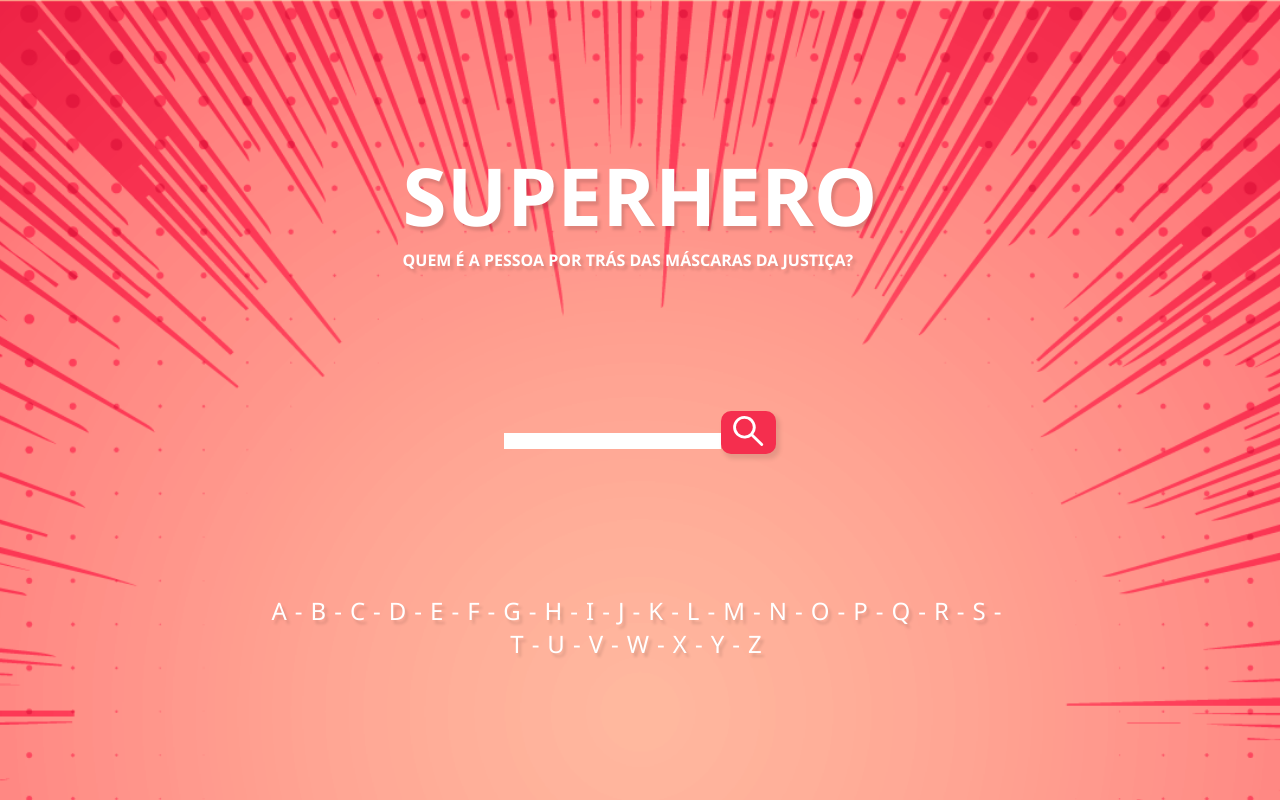
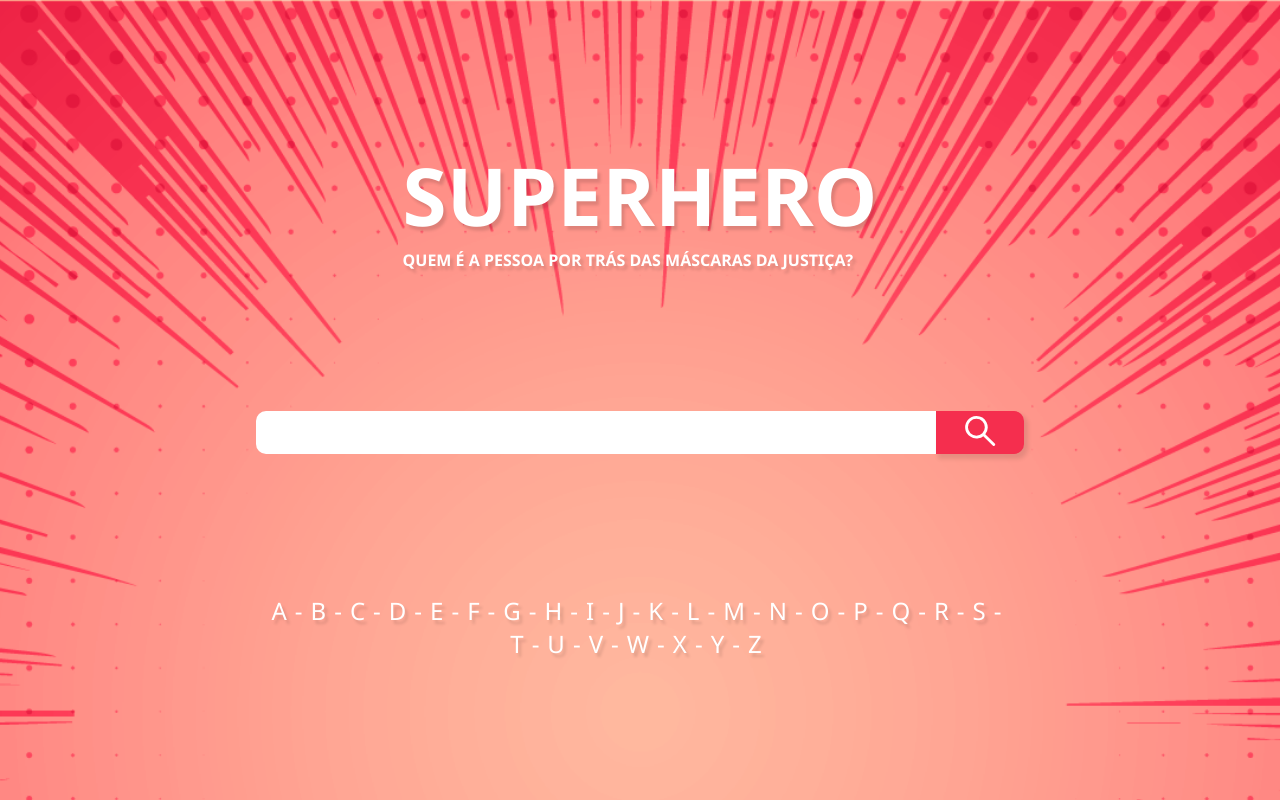
Before and after one commit to lucasfieri/superhero, a React (Create React App) app: page / in a window 1280 px wide. Built offline with nearby package versions, Linux system fonts and the light colour scheme.

Commit message:
style: add BEM

```diff
--- a/src/components/molecules/SearchBox/style.scss
+++ b/src/components/molecules/SearchBox/style.scss
@@ -1,10 +1,10 @@
-.searchbox {
+.searchBox {
   display: flex;
   width: 100%;
-  .search_input {
+  &__input {
     border-radius: 10px 0 0 10px;
   }
-  .search_button {
+  &__button {
     border-radius: 0 10px 10px 0;
   }
 }
```
